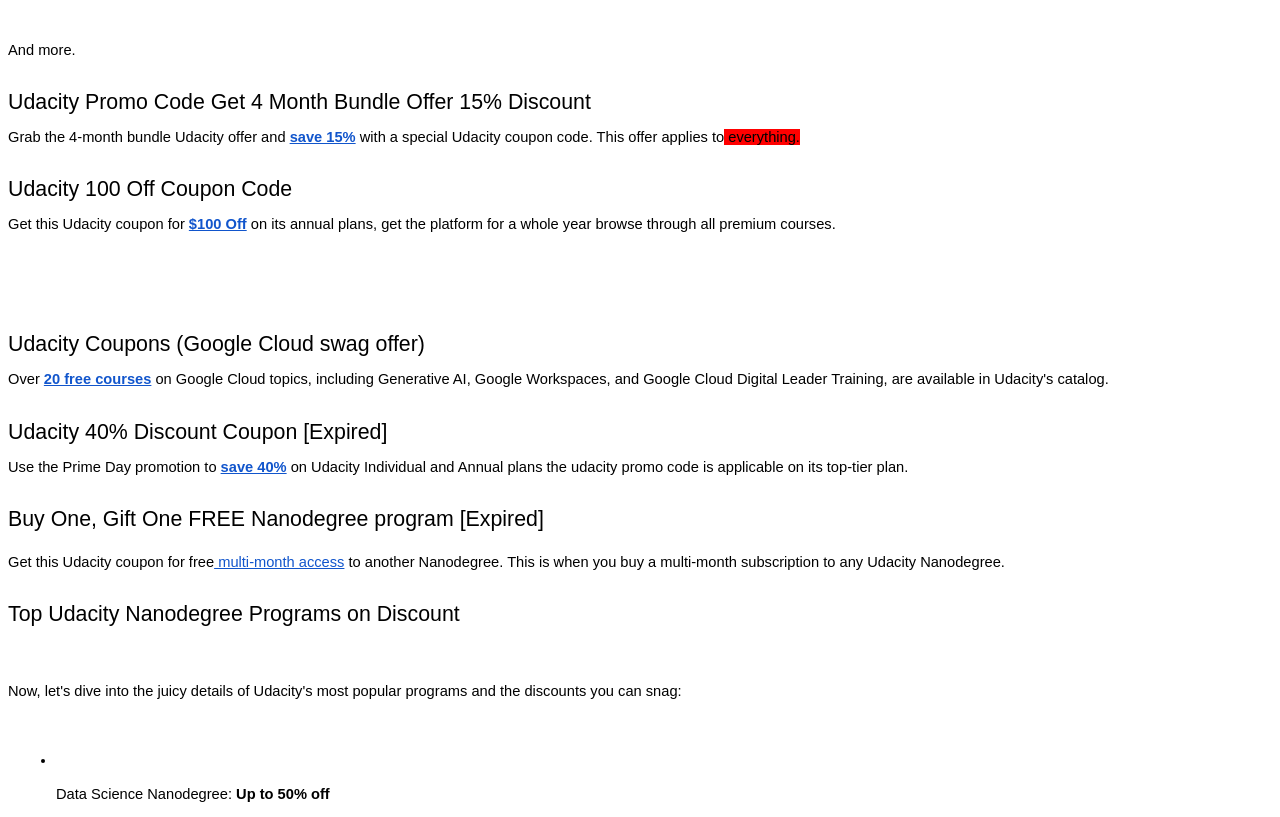
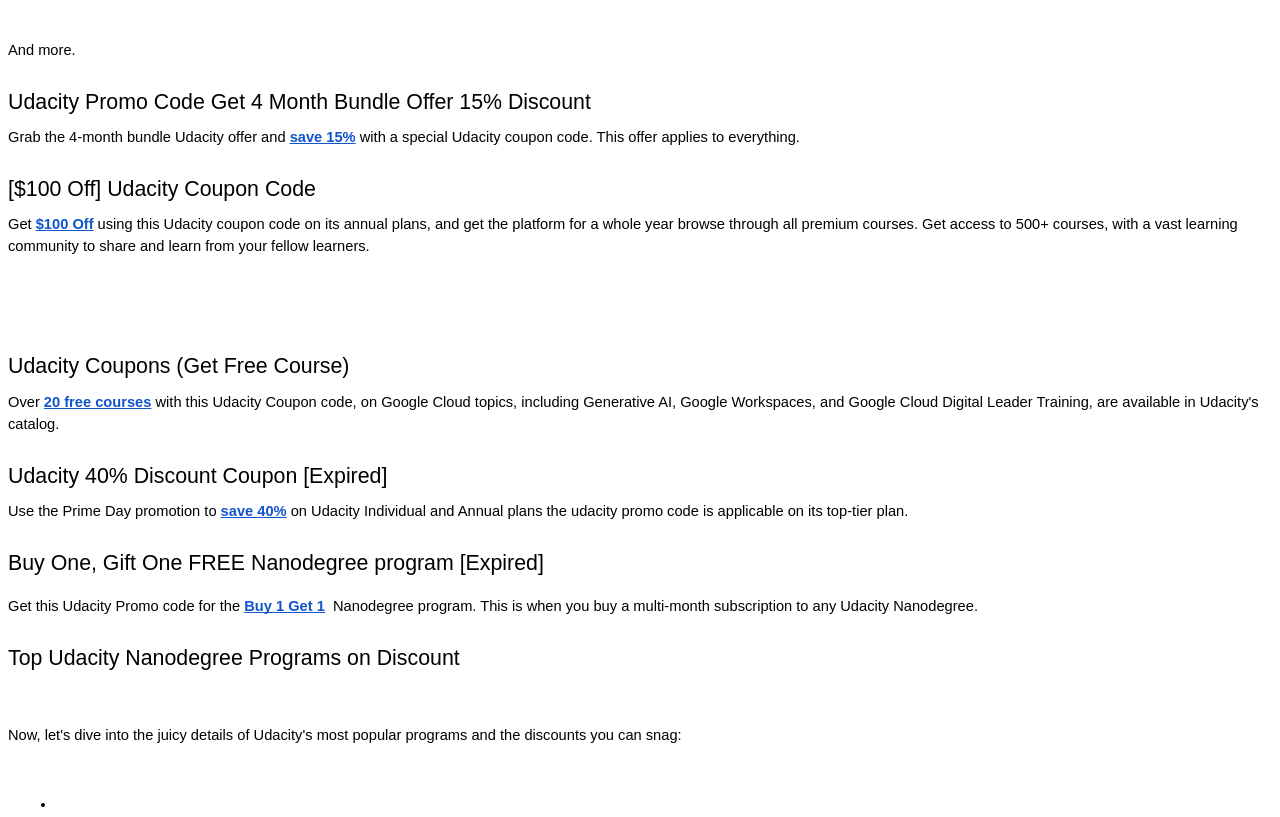
Before and after one commit to Johniereed/udacity-coupon-code, a plain HTML site: page index.html in a window 1280 px wide. Shown: the part 1980-2797 px from the top of the page. Drawn offline with Linux system fonts and the light colour scheme.

Commit message:
Update index.html

```diff
--- a/index.html
+++ b/index.html
@@ -5,12 +5,11 @@
 
 <h1>Udacity Coupon Codes & Promo Deals 2025 | Get $100 Discount</h1>
 
-
-<p dir="ltr" style="line-height:1.38;margin-top:0pt;margin-bottom:0pt;"><span style="font-size:11pt;font-family:Arial,sans-serif;color:#000000;background-color:transparent;font-weight:400;font-style:normal;font-variant:normal;text-decoration:none;vertical-align:baseline;white-space:pre;white-space:pre-wrap;">Are you looking for a Udacity Coupon in 2025?</span></p>
+<p dir="ltr" style="line-height:1.38;margin-top:0pt;margin-bottom:3pt;"><span style="font-size:11pt;font-family:Arial,sans-serif;color:#000000;background-color:transparent;font-weight:400;font-style:normal;font-variant:normal;text-decoration:none;vertical-align:baseline;white-space:pre;white-space:pre-wrap;">Are you looking for a&nbsp;</span><a href="https://bit.ly/46OdeH6" style="text-decoration:none;"><span style="font-size:11pt;font-family:Arial,sans-serif;color:#1155cc;background-color:transparent;font-weight:700;font-style:normal;font-variant:normal;text-decoration:underline;-webkit-text-decoration-skip:none;text-decoration-skip-ink:none;vertical-align:baseline;white-space:pre;white-space:pre-wrap;">Udacity Coupon</span></a><span style="font-size:11pt;font-family:Arial,sans-serif;color:#000000;background-color:transparent;font-weight:400;font-style:normal;font-variant:normal;text-decoration:none;vertical-align:baseline;white-space:pre;white-space:pre-wrap;">&nbsp;in 2025?</span></p>
 <p><br></p>
 <p dir="ltr" style="line-height:1.38;margin-top:0pt;margin-bottom:0pt;"><span style="font-size:11pt;font-family:Arial,sans-serif;color:#000000;background-color:transparent;font-weight:400;font-style:normal;font-variant:normal;text-decoration:none;vertical-align:baseline;white-space:pre;white-space:pre-wrap;">I have listed all the active and verified Udacity coupon codes.</span></p>
 <p><br></p>
-<p dir="ltr" style="line-height:1.38;margin-top:0pt;margin-bottom:0pt;"><span style="font-size:11pt;font-family:Arial,sans-serif;color:#000000;background-color:transparent;font-weight:400;font-style:normal;font-variant:normal;text-decoration:none;vertical-align:baseline;white-space:pre;white-space:pre-wrap;">Using these Udacity Promo codes you can get flat 50% off on its top-tier plans.</span></p>
+<p dir="ltr" style="line-height:1.38;margin-top:0pt;margin-bottom:0pt;"><span style="font-size:11pt;font-family:Arial,sans-serif;color:#000000;background-color:transparent;font-weight:400;font-style:normal;font-variant:normal;text-decoration:none;vertical-align:baseline;white-space:pre;white-space:pre-wrap;">Using these&nbsp;</span><a href="https://udacity-coupons.mystrikingly.com/" style="text-decoration:none;"><span style="font-size:11pt;font-family:Arial,sans-serif;color:#1155cc;background-color:transparent;font-weight:400;font-style:normal;font-variant:normal;text-decoration:underline;-webkit-text-decoration-skip:none;text-decoration-skip-ink:none;vertical-align:baseline;white-space:pre;white-space:pre-wrap;">Udacity Promo codes</span></a><span style="font-size:11pt;font-family:Arial,sans-serif;color:#000000;background-color:transparent;font-weight:400;font-style:normal;font-variant:normal;text-decoration:none;vertical-align:baseline;white-space:pre;white-space:pre-wrap;">&nbsp;you can get flat 50% off on its top-tier plans.</span></p>
 <h2 dir="ltr" style="line-height:1.38;margin-top:18pt;margin-bottom:6pt;"><span style="font-size:16pt;font-family:Arial,sans-serif;color:#000000;background-color:transparent;font-weight:400;font-style:normal;font-variant:normal;text-decoration:none;vertical-align:baseline;white-space:pre;white-space:pre-wrap;">Udacity Coupon Code | Get 50% Off [Annual Plans]</span></h2>
 <p dir="ltr" style="line-height:1.38;margin-top:0pt;margin-bottom:0pt;"><span style="font-size:11pt;font-family:Arial,sans-serif;color:#000000;background-color:transparent;font-weight:400;font-style:normal;font-variant:normal;text-decoration:none;vertical-align:baseline;white-space:pre;white-space:pre-wrap;">Get a&nbsp;</span><a href="https://bit.ly/46OdeH6" style="text-decoration:none;"><span style="font-size:11pt;font-family:Arial,sans-serif;color:#1155cc;background-color:transparent;font-weight:700;font-style:normal;font-variant:normal;text-decoration:underline;-webkit-text-decoration-skip:none;text-decoration-skip-ink:none;vertical-align:baseline;white-space:pre;white-space:pre-wrap;">50% discount</span></a><span style="font-size:11pt;font-family:Arial,sans-serif;color:#000000;background-color:transparent;font-weight:400;font-style:normal;font-variant:normal;text-decoration:none;vertical-align:baseline;white-space:pre;white-space:pre-wrap;">&nbsp;on Udacity annual plans, with this Udacity coupon code you get these features for a fraction of the cost.</span></p>
 <p><br></p>
@@ -71,17 +70,17 @@
 <p><br></p>
 <p dir="ltr" style="line-height:1.38;margin-top:0pt;margin-bottom:0pt;"><span style="font-size:11pt;font-family:Arial,sans-serif;color:#000000;background-color:transparent;font-weight:400;font-style:normal;font-variant:normal;text-decoration:none;vertical-align:baseline;white-space:pre;white-space:pre-wrap;">And more.</span></p>
 <h2 dir="ltr" style="line-height:1.38;margin-top:18pt;margin-bottom:6pt;"><span style="font-size:16pt;font-family:Arial,sans-serif;color:#000000;background-color:transparent;font-weight:400;font-style:normal;font-variant:normal;text-decoration:none;vertical-align:baseline;white-space:pre;white-space:pre-wrap;">Udacity Promo Code Get 4 Month Bundle Offer 15% Discount</span></h2>
-<p dir="ltr" style="line-height:1.38;margin-top:0pt;margin-bottom:0pt;"><span style="font-size:11pt;font-family:Arial,sans-serif;color:#000000;background-color:transparent;font-weight:400;font-style:normal;font-variant:normal;text-decoration:none;vertical-align:baseline;white-space:pre;white-space:pre-wrap;">Grab the 4-month bundle Udacity offer and&nbsp;</span><a href="https://bit.ly/46OdeH6" style="text-decoration:none;"><span style="font-size:11pt;font-family:Arial,sans-serif;color:#1155cc;background-color:transparent;font-weight:700;font-style:normal;font-variant:normal;text-decoration:underline;-webkit-text-decoration-skip:none;text-decoration-skip-ink:none;vertical-align:baseline;white-space:pre;white-space:pre-wrap;">save 15%</span></a><span style="font-size:11pt;font-family:Arial,sans-serif;color:#000000;background-color:transparent;font-weight:400;font-style:normal;font-variant:normal;text-decoration:none;vertical-align:baseline;white-space:pre;white-space:pre-wrap;">&nbsp;with a special Udacity coupon code. This offer applies to</span><span style="font-size:11pt;font-family:Arial,sans-serif;color:#000000;background-color:#ff0000;font-weight:400;font-style:normal;font-variant:normal;text-decoration:none;vertical-align:baseline;white-space:pre;white-space:pre-wrap;">&nbsp;everything.</span></p>
-<h2 dir="ltr" style="line-height:1.38;margin-top:18pt;margin-bottom:6pt;"><span style="font-size:16pt;font-family:Arial,sans-serif;color:#000000;background-color:transparent;font-weight:400;font-style:normal;font-variant:normal;text-decoration:none;vertical-align:baseline;white-space:pre;white-space:pre-wrap;">Udacity 100 Off Coupon Code</span></h2>
-<p dir="ltr" style="line-height:1.38;margin-top:0pt;margin-bottom:0pt;"><span style="font-size:11pt;font-family:Arial,sans-serif;color:#000000;background-color:transparent;font-weight:400;font-style:normal;font-variant:normal;text-decoration:none;vertical-align:baseline;white-space:pre;white-space:pre-wrap;">Get this Udacity coupon for&nbsp;</span><a href="https://bit.ly/46OdeH6" style="text-decoration:none;"><span style="font-size:11pt;font-family:Arial,sans-serif;color:#1155cc;background-color:transparent;font-weight:700;font-style:normal;font-variant:normal;text-decoration:underline;-webkit-text-decoration-skip:none;text-decoration-skip-ink:none;vertical-align:baseline;white-space:pre;white-space:pre-wrap;">$100 Off</span></a><span style="font-size:11pt;font-family:Arial,sans-serif;color:#000000;background-color:transparent;font-weight:400;font-style:normal;font-variant:normal;text-decoration:none;vertical-align:baseline;white-space:pre;white-space:pre-wrap;">&nbsp;on its annual plans, get the platform for a whole year browse through all premium courses.</span></p>
+<p dir="ltr" style="line-height:1.38;margin-top:0pt;margin-bottom:0pt;"><span style="font-size:11pt;font-family:Arial,sans-serif;color:#000000;background-color:transparent;font-weight:400;font-style:normal;font-variant:normal;text-decoration:none;vertical-align:baseline;white-space:pre;white-space:pre-wrap;">Grab the 4-month bundle Udacity offer and&nbsp;</span><a href="https://bit.ly/46OdeH6" style="text-decoration:none;"><span style="font-size:11pt;font-family:Arial,sans-serif;color:#1155cc;background-color:transparent;font-weight:700;font-style:normal;font-variant:normal;text-decoration:underline;-webkit-text-decoration-skip:none;text-decoration-skip-ink:none;vertical-align:baseline;white-space:pre;white-space:pre-wrap;">save 15%</span></a><span style="font-size:11pt;font-family:Arial,sans-serif;color:#000000;background-color:transparent;font-weight:400;font-style:normal;font-variant:normal;text-decoration:none;vertical-align:baseline;white-space:pre;white-space:pre-wrap;">&nbsp;with a special Udacity coupon code. This offer applies to</span><span style="font-size:11pt;font-family:Arial,sans-serif;color:#000000;background-color:#ffffff;font-weight:400;font-style:normal;font-variant:normal;text-decoration:none;vertical-align:baseline;white-space:pre;white-space:pre-wrap;">&nbsp;everything.</span></p>
+<h2 dir="ltr" style="line-height:1.38;margin-top:18pt;margin-bottom:6pt;"><span style="font-size:16pt;font-family:Arial,sans-serif;color:#000000;background-color:transparent;font-weight:400;font-style:normal;font-variant:normal;text-decoration:none;vertical-align:baseline;white-space:pre;white-space:pre-wrap;">[$100 Off] Udacity Coupon Code</span></h2>
+<p dir="ltr" style="line-height:1.38;margin-top:0pt;margin-bottom:0pt;"><span style="font-size:11pt;font-family:Arial,sans-serif;color:#000000;background-color:transparent;font-weight:400;font-style:normal;font-variant:normal;text-decoration:none;vertical-align:baseline;white-space:pre;white-space:pre-wrap;">Get&nbsp;</span><a href="https://bit.ly/46OdeH6" style="text-decoration:none;"><span style="font-size:11pt;font-family:Arial,sans-serif;color:#1155cc;background-color:transparent;font-weight:700;font-style:normal;font-variant:normal;text-decoration:underline;-webkit-text-decoration-skip:none;text-decoration-skip-ink:none;vertical-align:baseline;white-space:pre;white-space:pre-wrap;">$100 Off</span></a><span style="font-size:11pt;font-family:Arial,sans-serif;color:#000000;background-color:transparent;font-weight:400;font-style:normal;font-variant:normal;text-decoration:none;vertical-align:baseline;white-space:pre;white-space:pre-wrap;">&nbsp;using this Udacity coupon code on its annual plans, and get the platform for a whole year browse through all premium courses. Get access to 500+ courses, with a vast learning community to share and learn from your fellow learners.</span></p>
 <p><br></p>
 <p><br></p>
-<h2 dir="ltr" style="line-height:1.38;margin-top:18pt;margin-bottom:6pt;"><span style="font-size:16pt;font-family:Arial,sans-serif;color:#000000;background-color:transparent;font-weight:400;font-style:normal;font-variant:normal;text-decoration:none;vertical-align:baseline;white-space:pre;white-space:pre-wrap;">Udacity Coupons (Google Cloud swag offer)</span></h2>
-<p dir="ltr" style="line-height:1.38;margin-top:0pt;margin-bottom:0pt;"><span style="font-size:11pt;font-family:Arial,sans-serif;color:#000000;background-color:transparent;font-weight:400;font-style:normal;font-variant:normal;text-decoration:none;vertical-align:baseline;white-space:pre;white-space:pre-wrap;">Over&nbsp;</span><a href="https://bit.ly/46OdeH6" style="text-decoration:none;"><span style="font-size:11pt;font-family:Arial,sans-serif;color:#1155cc;background-color:transparent;font-weight:700;font-style:normal;font-variant:normal;text-decoration:underline;-webkit-text-decoration-skip:none;text-decoration-skip-ink:none;vertical-align:baseline;white-space:pre;white-space:pre-wrap;">20 free courses</span></a><span style="font-size:11pt;font-family:Arial,sans-serif;color:#000000;background-color:transparent;font-weight:400;font-style:normal;font-variant:normal;text-decoration:none;vertical-align:baseline;white-space:pre;white-space:pre-wrap;">&nbsp;on Google Cloud topics, including Generative AI, Google Workspaces, and Google Cloud Digital Leader Training, are available in Udacity&apos;s catalog.</span></p>
+<h2 dir="ltr" style="line-height:1.38;margin-top:18pt;margin-bottom:6pt;"><span style="font-size:16pt;font-family:Arial,sans-serif;color:#000000;background-color:transparent;font-weight:400;font-style:normal;font-variant:normal;text-decoration:none;vertical-align:baseline;white-space:pre;white-space:pre-wrap;">Udacity Coupons (Get Free Course)</span></h2>
+<p dir="ltr" style="line-height:1.38;margin-top:0pt;margin-bottom:0pt;"><span style="font-size:11pt;font-family:Arial,sans-serif;color:#000000;background-color:transparent;font-weight:400;font-style:normal;font-variant:normal;text-decoration:none;vertical-align:baseline;white-space:pre;white-space:pre-wrap;">Over&nbsp;</span><a href="https://bit.ly/46OdeH6" style="text-decoration:none;"><span style="font-size:11pt;font-family:Arial,sans-serif;color:#1155cc;background-color:transparent;font-weight:700;font-style:normal;font-variant:normal;text-decoration:underline;-webkit-text-decoration-skip:none;text-decoration-skip-ink:none;vertical-align:baseline;white-space:pre;white-space:pre-wrap;">20 free courses</span></a><span style="font-size:11pt;font-family:Arial,sans-serif;color:#000000;background-color:transparent;font-weight:400;font-style:normal;font-variant:normal;text-decoration:none;vertical-align:baseline;white-space:pre;white-space:pre-wrap;">&nbsp;with this Udacity Coupon code, on Google Cloud topics, including Generative AI, Google Workspaces, and Google Cloud Digital Leader Training, are available in Udacity&apos;s catalog.</span></p>
 <h2 dir="ltr" style="line-height:1.38;margin-top:18pt;margin-bottom:6pt;"><span style="font-size:16pt;font-family:Arial,sans-serif;color:#000000;background-color:transparent;font-weight:400;font-style:normal;font-variant:normal;text-decoration:none;vertical-align:baseline;white-space:pre;white-space:pre-wrap;">Udacity 40% Discount Coupon [Expired]&nbsp;</span></h2>
 <p dir="ltr" style="line-height:1.38;margin-top:0pt;margin-bottom:0pt;"><span style="font-size:11pt;font-family:Arial,sans-serif;color:#000000;background-color:transparent;font-weight:400;font-style:normal;font-variant:normal;text-decoration:none;vertical-align:baseline;white-space:pre;white-space:pre-wrap;">Use the Prime Day promotion to&nbsp;</span><a href="https://bit.ly/46OdeH6" style="text-decoration:none;"><span style="font-size:11pt;font-family:Arial,sans-serif;color:#1155cc;background-color:transparent;font-weight:700;font-style:normal;font-variant:normal;text-decoration:underline;-webkit-text-decoration-skip:none;text-decoration-skip-ink:none;vertical-align:baseline;white-space:pre;white-space:pre-wrap;">save 40%</span></a><span style="font-size:11pt;font-family:Arial,sans-serif;color:#000000;background-color:transparent;font-weight:400;font-style:normal;font-variant:normal;text-decoration:none;vertical-align:baseline;white-space:pre;white-space:pre-wrap;">&nbsp;on Udacity Individual and Annual plans the udacity promo code is applicable on its top-tier plan.</span></p>
 <h2 dir="ltr" style="line-height:1.38;margin-top:18pt;margin-bottom:6pt;"><span style="font-size:16pt;font-family:Arial,sans-serif;color:#000000;background-color:transparent;font-weight:400;font-style:normal;font-variant:normal;text-decoration:none;vertical-align:baseline;white-space:pre;white-space:pre-wrap;">Buy One, Gift One FREE Nanodegree program [Expired]</span></h2>
-<p dir="ltr" style="line-height:1.38;margin-top:12pt;margin-bottom:12pt;"><span style="font-size:11pt;font-family:Arial,sans-serif;color:#000000;background-color:transparent;font-weight:400;font-style:normal;font-variant:normal;text-decoration:none;vertical-align:baseline;white-space:pre;white-space:pre-wrap;">Get this Udacity coupon for free</span><a href="https://bit.ly/46OdeH6" style="text-decoration:none;"><span style="font-size:11pt;font-family:Arial,sans-serif;color:#1155cc;background-color:transparent;font-weight:400;font-style:normal;font-variant:normal;text-decoration:underline;-webkit-text-decoration-skip:none;text-decoration-skip-ink:none;vertical-align:baseline;white-space:pre;white-space:pre-wrap;">&nbsp;multi-month access</span></a><span style="font-size:11pt;font-family:Arial,sans-serif;color:#000000;background-color:transparent;font-weight:400;font-style:normal;font-variant:normal;text-decoration:none;vertical-align:baseline;white-space:pre;white-space:pre-wrap;">&nbsp;to another Nanodegree. This is when you buy a multi-month subscription to any Udacity Nanodegree.</span></p>
+<p dir="ltr" style="line-height:1.38;margin-top:12pt;margin-bottom:12pt;"><span style="font-size:11pt;font-family:Arial,sans-serif;color:#000000;background-color:transparent;font-weight:400;font-style:normal;font-variant:normal;text-decoration:none;vertical-align:baseline;white-space:pre;white-space:pre-wrap;">Get this Udacity Promo code for the&nbsp;</span><a href="https://bit.ly/46OdeH6" style="text-decoration:none;"><span style="font-size:11pt;font-family:Arial,sans-serif;color:#1155cc;background-color:transparent;font-weight:700;font-style:normal;font-variant:normal;text-decoration:underline;-webkit-text-decoration-skip:none;text-decoration-skip-ink:none;vertical-align:baseline;white-space:pre;white-space:pre-wrap;">Buy 1 Get 1</span></a><span style="font-size:11pt;font-family:Arial,sans-serif;color:#000000;background-color:transparent;font-weight:400;font-style:normal;font-variant:normal;text-decoration:none;vertical-align:baseline;white-space:pre;white-space:pre-wrap;">&nbsp; Nanodegree program. This is when you buy a multi-month subscription to any Udacity Nanodegree.</span></p>
 <h2 dir="ltr" style="line-height:1.38;margin-top:18pt;margin-bottom:6pt;"><span style="font-size:16pt;font-family:Arial,sans-serif;color:#000000;background-color:transparent;font-weight:400;font-style:normal;font-variant:normal;text-decoration:none;vertical-align:baseline;white-space:pre;white-space:pre-wrap;">Top Udacity Nanodegree Programs on Discount</span></h2>
 <p><br></p>
 <p dir="ltr" style="line-height:1.38;margin-top:0pt;margin-bottom:0pt;"><span style="font-size:11pt;font-family:Arial,sans-serif;color:#000000;background-color:transparent;font-weight:400;font-style:normal;font-variant:normal;text-decoration:none;vertical-align:baseline;white-space:pre;white-space:pre-wrap;">Now, let&apos;s dive into the juicy details of Udacity&apos;s most popular programs and the discounts you can snag:</span></p>
```
